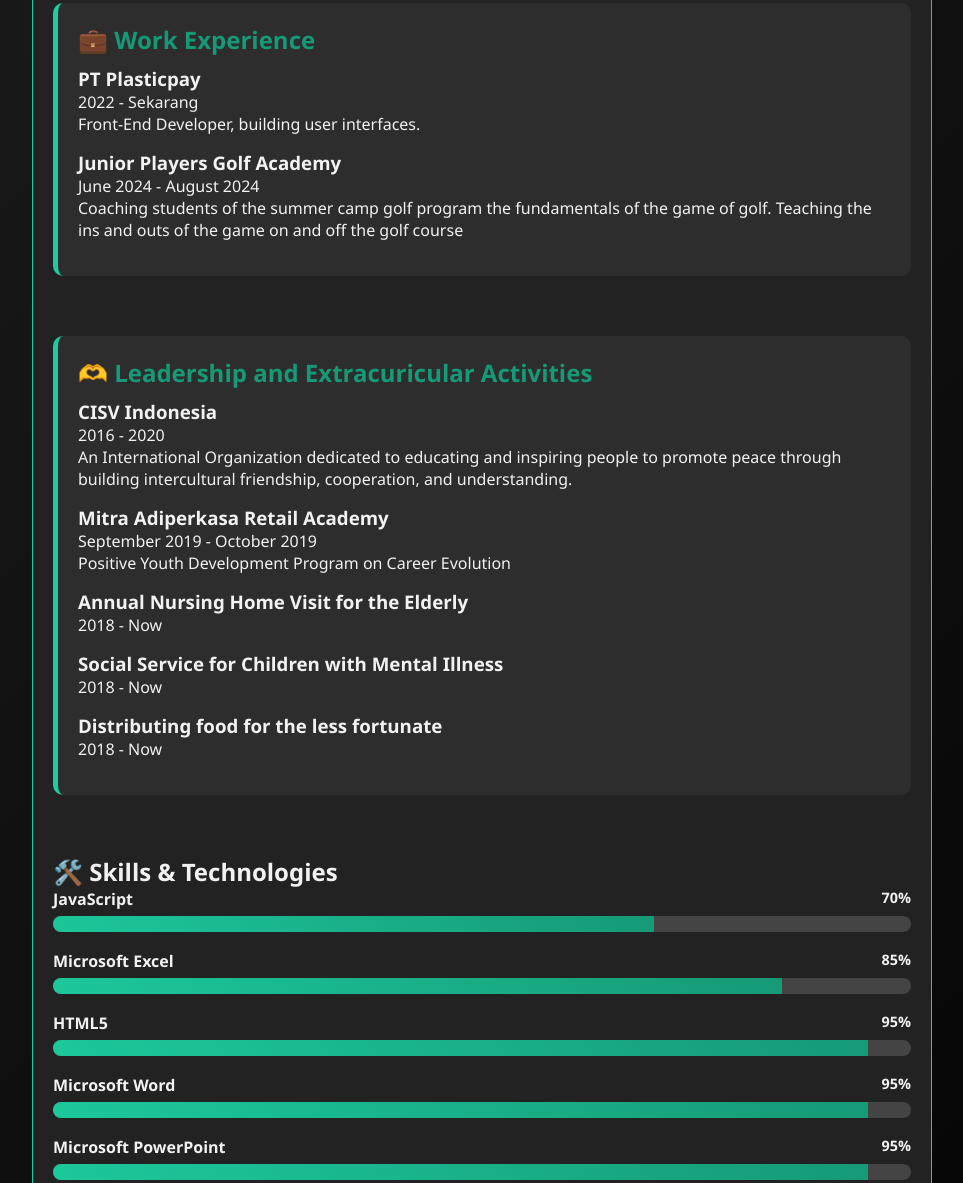
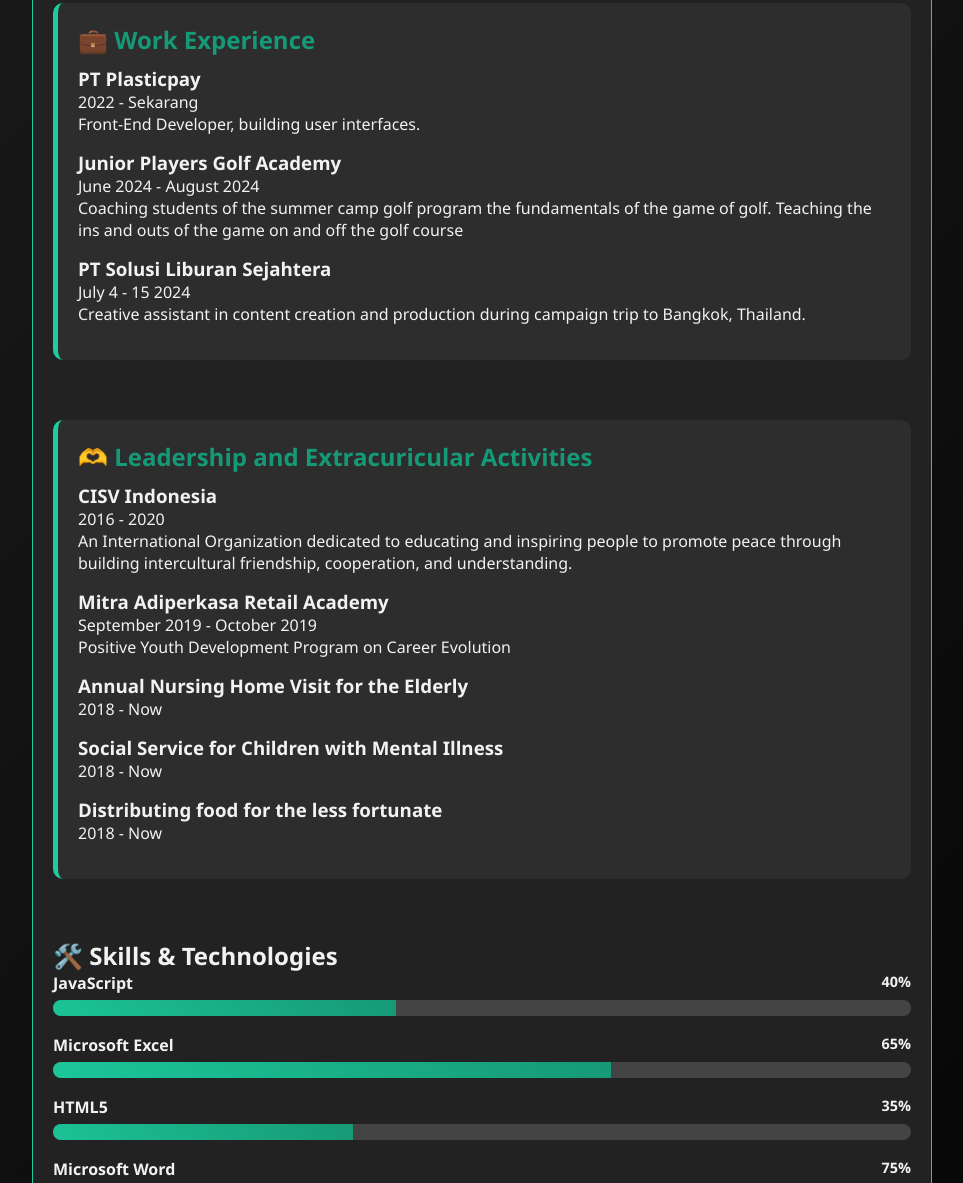
Before and after one commit to JoshuaSetiadi/Resume-Josh-S, a plain HTML site: page index.html in a window 1280 px wide. Shown: the part 1064-2247 px from the top of the page, without its empty margins (158-1121 px from the left). Drawn offline with Linux system fonts and the light colour scheme.

Commit message:
i changed the percentages of my skills

```diff
--- a/index.html
+++ b/index.html
@@ -79,11 +79,11 @@
                     the game of golf. Teaching the ins and outs of the game on and
                     off the golf course </p>
             </div>
-            <!-- <div class="entry">
-                <h3>Mitra Foto Abadi</h3>
+            <div class="entry">
+                <h3>PT Solusi Liburan Sejahtera</h3>
                 <span class="year">July 4 - 15 2024</span>
-                <p id="job-desc">Videographer to help content creation</p>
-            </div> -->
+                <p id="job-desc">Creative assistant in content creation and production during campaign trip to Bangkok, Thailand.</p>
+            </div>
         </section>
 
         <section class="resume-section">
@@ -153,15 +153,15 @@
 
         <script>
             const skillsData = [
-                { key: "javascript", en: "JavaScript", id: "JavaScript", level: 70 },
-                { key: "MicrosoftExcel", en: "Microsoft Excel", id: "Microsoft Excel", level: 85 },
-                { key: "html5", en: "HTML5", id: "HTML5", level: 95 },
-                { key: "MicroWord", en: "Microsoft Word", id: "Microsoft Word", level: 95 },
-                { key: "MicroPPT", en: "Microsoft PowerPoint", id: "Microsoft PowerPoint", level: 95 },
-                { key: "html5", en: "HTML5", id: "HTML5", level: 95 },
-                { key: "css3", en: "CSS3", id: "CSS3", level: 90 },
-                { key: "git", en: "Git", id: "Git", level: 85 },
-                { key: "responsive-design", en: "Responsive Design", id: "Desai Responsif", level: 95 },
+                { key: "javascript", en: "JavaScript", id: "JavaScript", level: 40 },
+                { key: "MicrosoftExcel", en: "Microsoft Excel", id: "Microsoft Excel", level: 65 },
+                { key: "html5", en: "HTML5", id: "HTML5", level: 35 },
+                { key: "MicroWord", en: "Microsoft Word", id: "Microsoft Word", level: 75 },
+                { key: "MicroPPT", en: "Microsoft PowerPoint", id: "Microsoft PowerPoint", level: 75 },
+                { key: "html5", en: "HTML5", id: "HTML5", level: 45 },
+                { key: "css3", en: "CSS3", id: "CSS3", level: 50 },
+                { key: "git", en: "Git", id: "Git", level: 55 },
+                { key: "responsive-design", en: "Responsive Design", id: "Desai Responsif", level: 55 },
             ];
 
             function buildSkills() {
```
